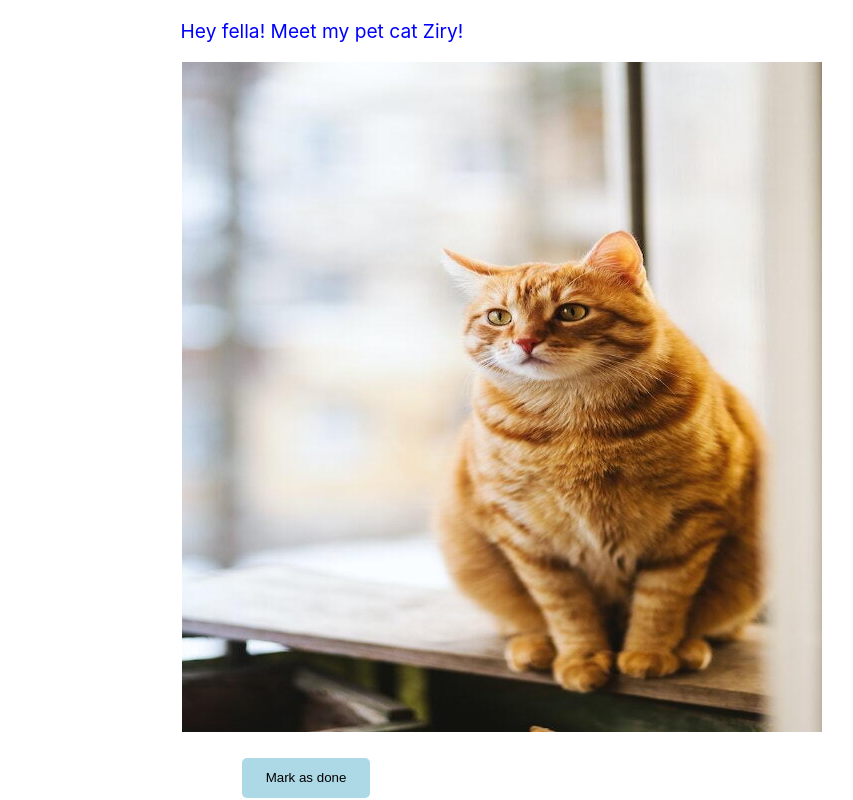
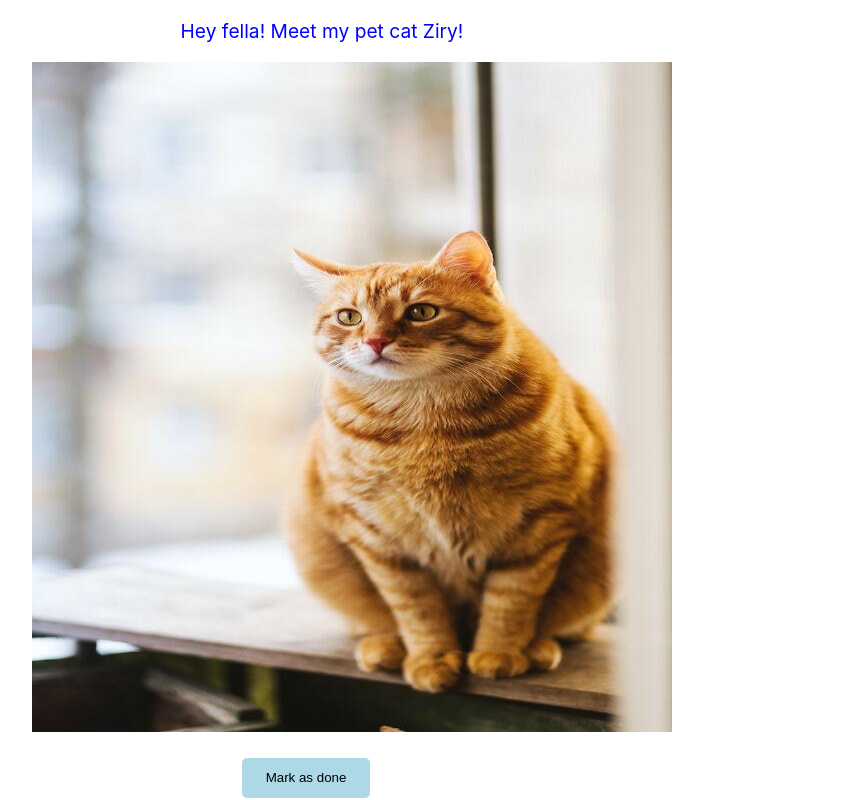
Before and after one commit to moattarzeest/JSON-Config-ReactApp, a React (Create React App) app: page / in a window 1280 px wide. Shown: the whole page, without its empty margins (318-1171 px from the left). Built offline with nearby package versions, Linux system fonts and the light colour scheme.

Commit message:
Update index.css

```diff
--- a/src/index.css
+++ b/src/index.css
@@ -22,7 +22,7 @@ code {
   width: 50%;
   height: 670px;
   position: relative;
-  left:500px;
+  left:350px;
   /* background-color: pink; */
 }
 .buttonComponent
```
